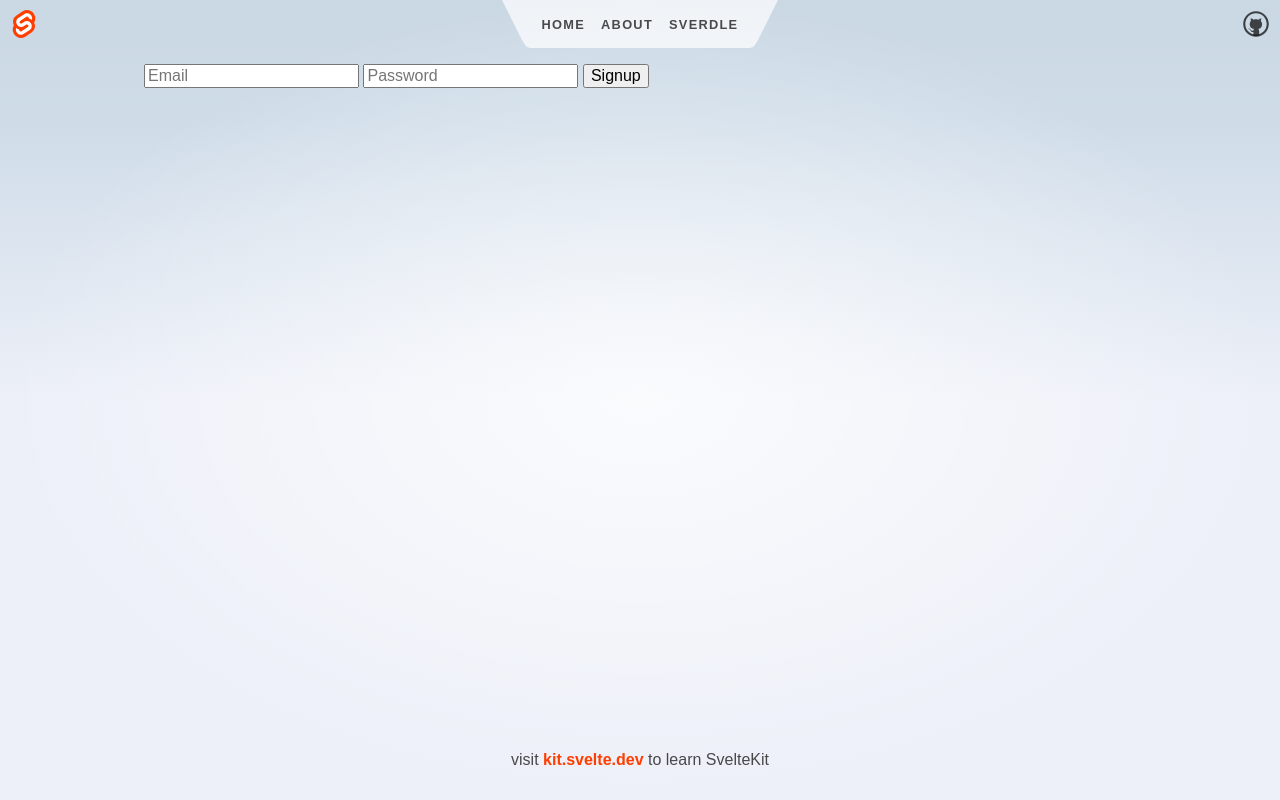
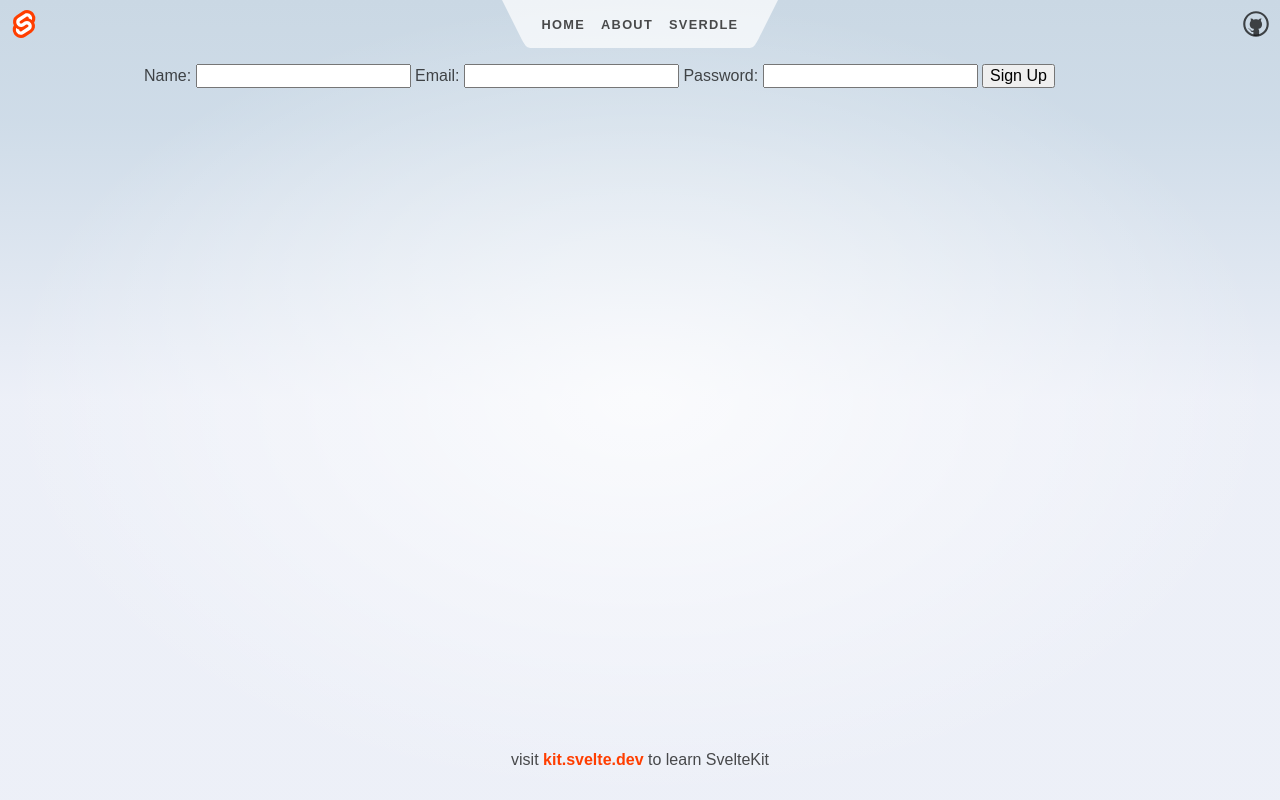
Before and after one commit to Hybrid-Codes/GoKit, a SvelteKit app in the folder Frontend/GoKit/: page /signup in a window 1280 px wide. Built offline with nearby package versions, Linux system fonts and the light colour scheme.

Commit message:
Fix signup not working

```diff
--- a/Frontend/GoKit/src/routes/signup/+page.svelte
+++ b/Frontend/GoKit/src/routes/signup/+page.svelte
@@ -1,14 +1,41 @@
 <script>
-    let email = '';
-    let password = '';
+  import { goto } from '$app/navigation';
+  let name = '';
+  let email = '';
+  let password = '';
 
-    async function handleSignup() {
-      // Handle signup logic here
-    }
-  </script>
+  async function signup() {
+      const response = await fetch('http://localhost:8080/signup', { // Use the SvelteKit endpoint instead of directly calling the Go backend
+          method: 'POST',
+          headers: {
+              'Content-Type': 'application/json'
+          },
+          body: JSON.stringify({ name, email, password })
+      });
 
-  <form on:submit|preventDefault={handleSignup}>
-    <input type="email" bind:value={email} placeholder="Email" required />
-    <input type="password" bind:value={password} placeholder="Password" required />
-    <button type="submit">Signup</button>
-  </form>
+      if (response.ok) {
+          const data = await response.json();
+          localStorage.setItem('token', data.token); // Save the token in localStorage
+          goto('/'); // Navigate to the home page
+      } else {
+          console.error('SignUp failed', await response.text()); // Log the error message
+          // Handle signup failure (e.g., display an error message to the user)
+      }
+  }
+</script>
+
+<form on:submit={signup}>
+  <label>
+      Name:
+      <input type="text" bind:value={name} required />
+  </label>
+  <label>
+      Email:
+      <input type="email" bind:value={email} required />
+  </label>
+  <label>
+      Password:
+      <input type="password" bind:value={password} required />
+  </label>
+  <button type="submit">Sign Up</button>
+</form>
--- /dev/null
+++ b/Frontend/GoKit/src/routes/signup/+server.ts
@@ -0,0 +1,18 @@
+import type { RequestHandler } from '@sveltejs/kit';
+
+export const POST: RequestHandler = async ({ request }) => {
+  const data = await request.json();
+  const response = await fetch('http://localhost:8080/signup', {
+    method: 'POST',
+    headers: {
+      'Content-Type': 'application/json'
+    },
+    body: JSON.stringify(data)
+  });
+
+  if (response.ok) {
+    return new Response(await response.json());
+  } else {
+    return new Response('SignUp failed', { status: response.status });
+  }
+};
```
